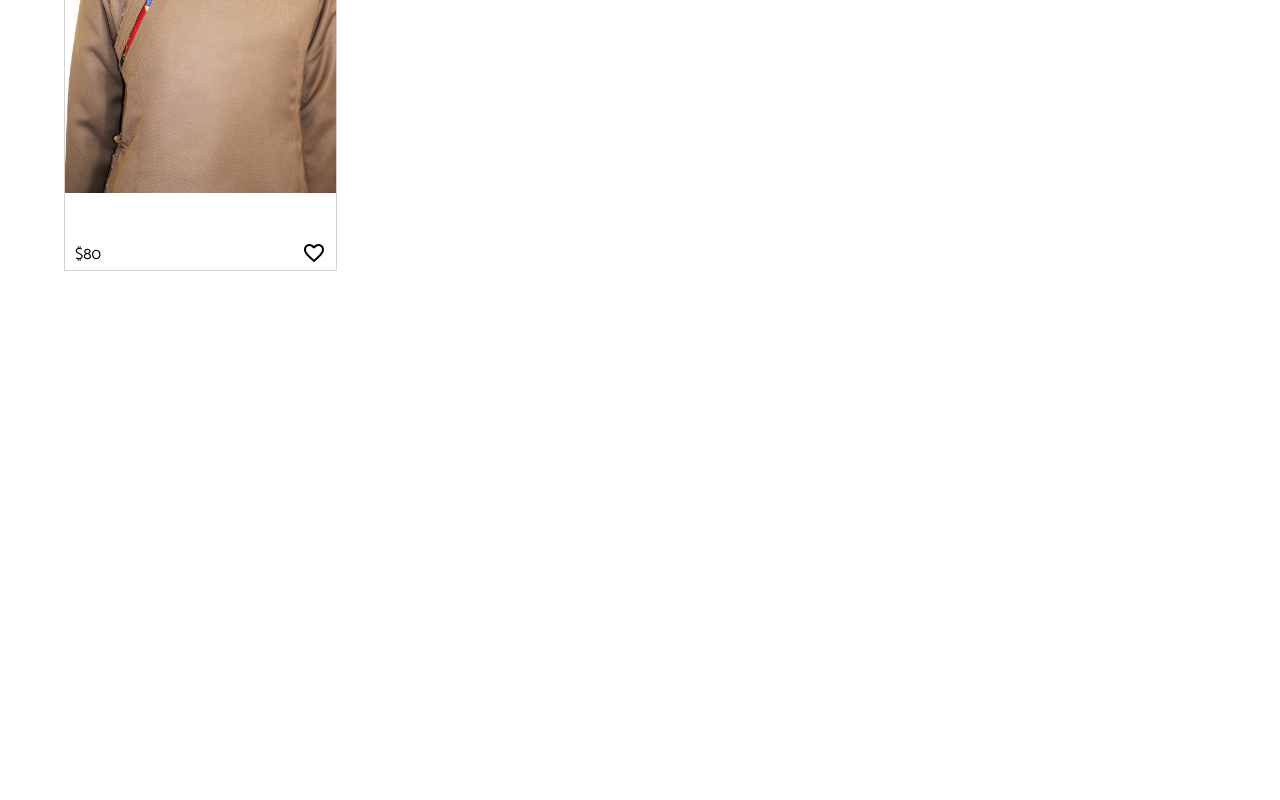
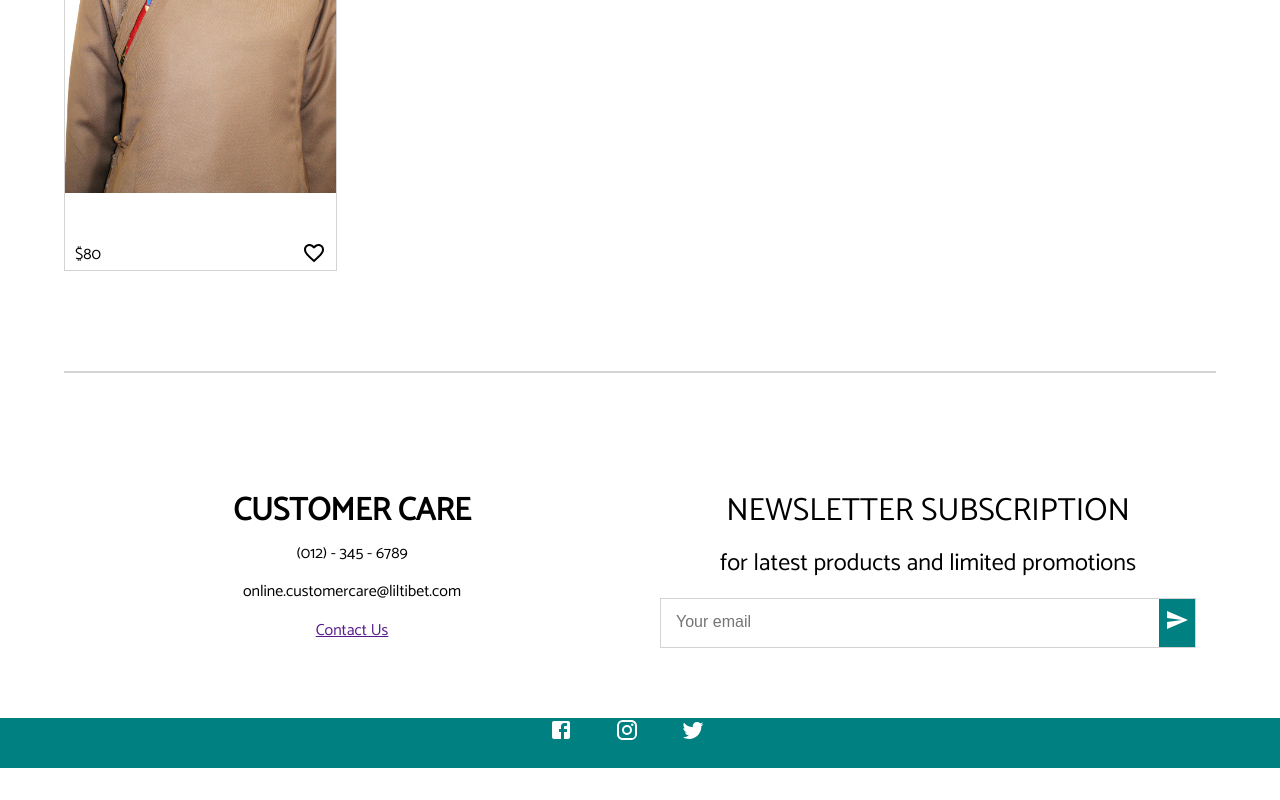
Before and after one commit to jombri/lil-tibet, a React (Create React App) app: page / in a window 1280 px wide. Shown: the part 1936-2736 px from the top of the page. Before the commit the page ends 2307 px from the top, so only its background shows below. Built offline with nearby package versions, Linux system fonts and the light colour scheme.

Commit message:
did Footer w/ Subscription component

```diff
--- /dev/null
+++ b/src/components/Footer.js
@@ -0,0 +1,90 @@
+import { Facebook, Instagram, Twitter } from '@mui/icons-material'
+import React from 'react'
+import styled from 'styled-components'
+import { mobile, tablet } from '../responsive'
+import Subscription from './Subscription'
+
+const Container = styled.div`
+    display: flex;
+    flex-direction: column;
+    margin: 2rem auto;
+    border-top: 2px solid lightgrey;
+    padding: 100px 0 50px;
+    row-gap: 15px;
+    text-align: center;
+    > div {
+        padding: 20px;
+        row-gap: 10px;
+        flex: 1;
+    }
+    /* height: 300px; */
+    /* ${mobile({flexDirection: "column", rowGap: "15px", textAlign: "center", paddingTop: "15px"})} */
+    ${tablet({flexDirection: "row", textAlign: "center", rowGap: "20px"})}
+
+`
+const Left = styled.div`
+    /* flex: 1; */
+    display: flex;
+    flex-direction: column;
+    p {
+        ${mobile({margin: "5px"})}
+    }
+
+`
+const Title = styled.h2`
+    font-size: 2rem;
+    text-transform: uppercase;
+`
+
+const Right = styled.div`
+    /* flex: 1; */
+`
+
+const SocialContainer = styled.div`
+    display: flex;
+    justify-content: center;
+    align-items: center;
+    column-gap: 1rem;
+    background-color: teal;
+    margin-bottom: 2rem;
+`
+
+const SocialIcon = styled.div`
+    width: 50px;
+    height: 50px;
+    border-radius: 50%;
+    color: white;
+`
+
+const Footer = () => {
+  return (
+    <>
+        <Container className='wrapper'>
+            <Left>
+                <Title>Customer Care</Title>
+                <p>(012) - 345 - 6789</p>
+                <p>online.customercare@liltibet.com</p>
+                <p>
+                    <a href="">Contact Us</a>
+                </p>
+            </Left>
+            <Right>
+                <Subscription />
+            </Right>
+        </Container>
+        <SocialContainer>
+            <SocialIcon>
+                <Facebook/>
+            </SocialIcon>
+            <SocialIcon>
+                <Instagram/>
+            </SocialIcon>
+            <SocialIcon>
+                <Twitter/>
+            </SocialIcon>
+        </SocialContainer>
+    </>
+  )
+}
+
+export default Footer
--- /dev/null
+++ b/src/components/Subscription.js
@@ -0,0 +1,58 @@
+import { Send } from '@mui/icons-material'
+import React from 'react'
+import styled from 'styled-components'
+
+const Container = styled.div`
+    /* height: 60vh; */
+    /* background-color: #fcf5f5; */
+    display: flex;
+    flex-direction: column;
+    align-items: center;
+    justify-content: center;
+`;
+const Title = styled.div`
+    font-size: 2rem;
+    margin-bottom: 20px;
+    text-transform: uppercase;
+`;
+const Desc = styled.div`
+    font-size: 1.5rem;
+    font-weight: 300;
+    margin-bottom: 20px;
+`;
+const InputContainer = styled.div`
+    width: 100%;
+    height:50px;
+    background-color: white;
+    display: flex;
+    justify-content: space-between;
+    border: 1px solid lightgray;
+`;
+const Input = styled.input`
+    border: none;
+    flex: 20;
+    padding-left: 15px;
+`;
+const Button = styled.button`
+    flex: 1;
+    border: none;
+    background-color: teal;
+    color: white;
+`;
+
+const Subscription = () => {
+  return (
+    <Container>
+        <Title>Newsletter Subscription</Title>
+        <Desc>for latest products and limited promotions</Desc>
+        <InputContainer>
+            <Input placeholder='Your email' />
+            <Button>
+                <Send />
+            </Button>
+        </InputContainer>
+    </Container>
+  )
+}
+
+export default Subscription
--- a/src/pages/Home.js
+++ b/src/pages/Home.js
@@ -1,10 +1,10 @@
 import React from 'react'
 import Announcement from '../components/Announcement';
+import Navbar from '../components/Navbar';
 import Categories from '../components/Categories';
-// import Footer from '../components/Footer';
+import Products from '../components/Products';
+import Footer from '../components/Footer';
 // import Hero from '../components/Hero';
-import Navbar from '../components/Navbar';
-import Products from '../components/Products';
 
 const Home = () => {
   return (
@@ -14,7 +14,7 @@ const Home = () => {
         {/* <Hero /> */}
         <Categories />
         <Products />
-        {/* <Footer /> */}
+        <Footer />
     </div>
   )
 }
```
